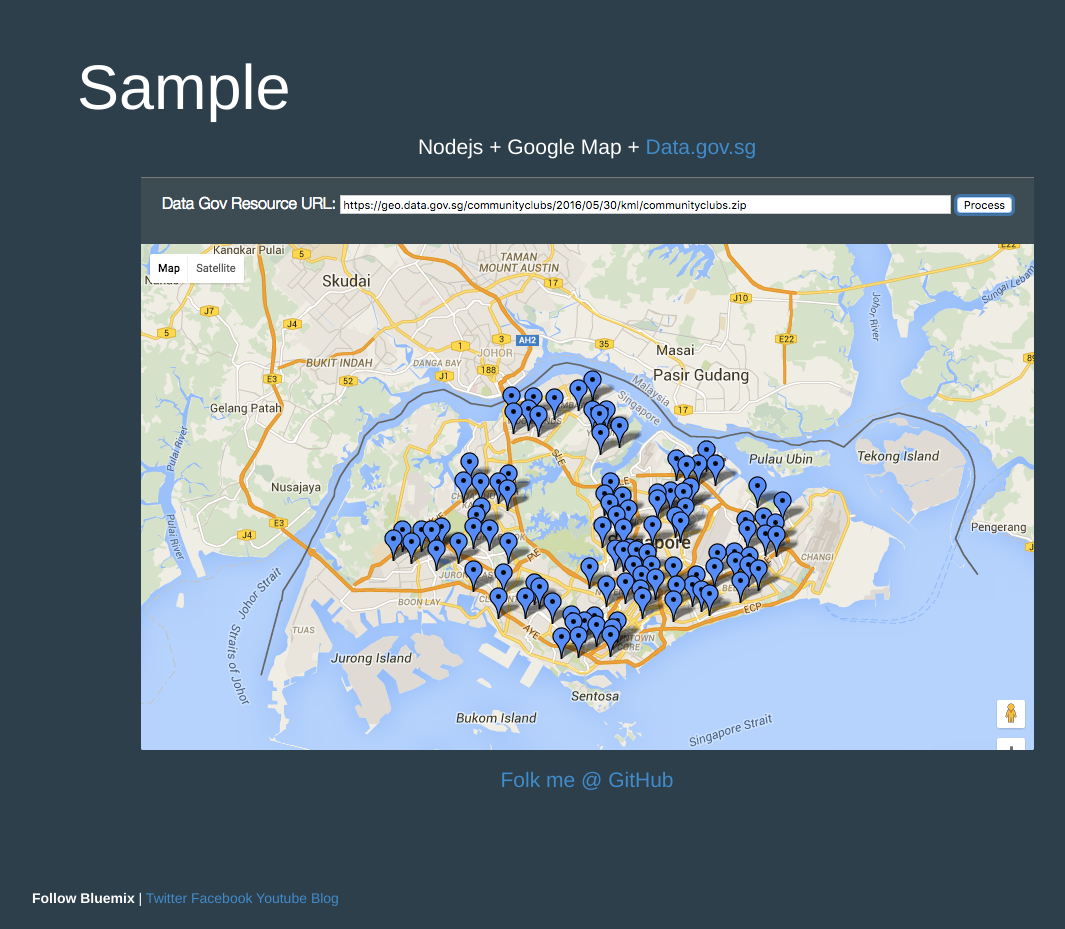
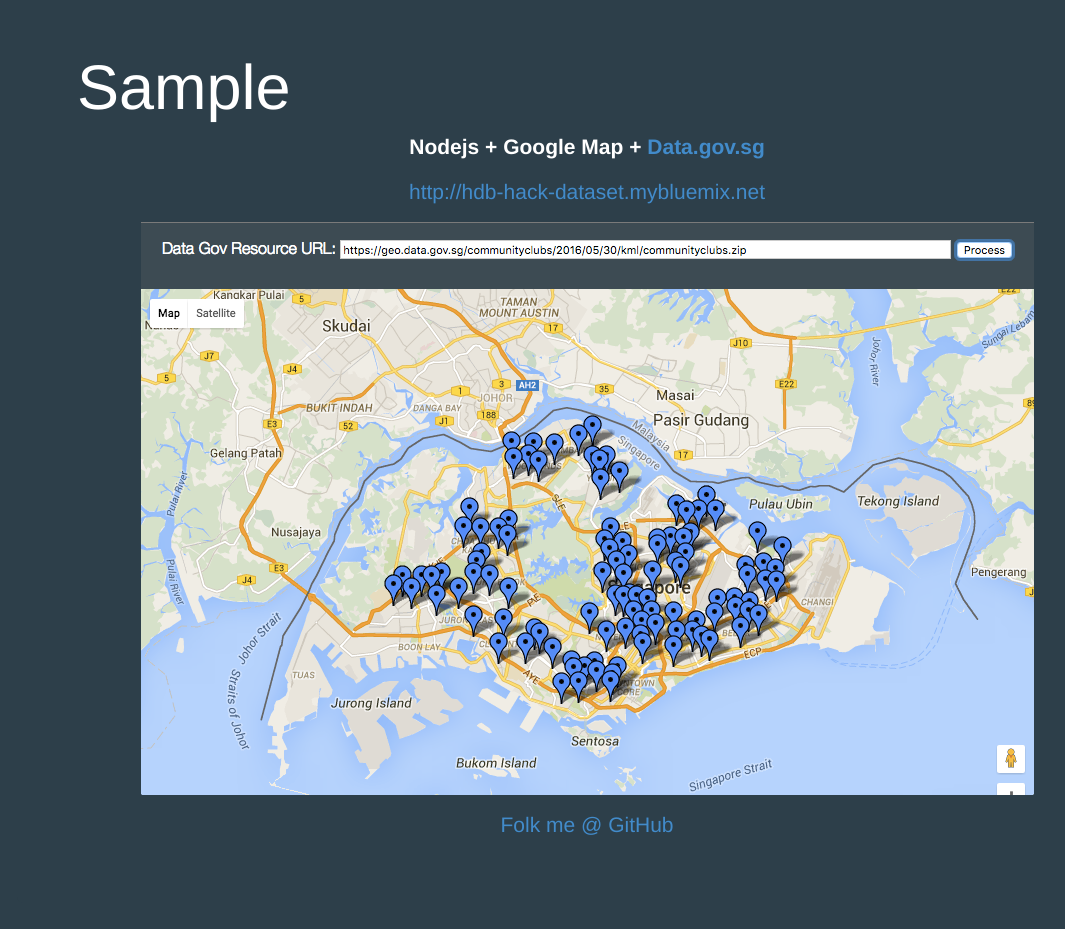
Before and after one commit to ongkhaiwei/hdb-cool-ideas-hack, a website: page public/index.html in a window 1280 px wide. Shown: the part 7380-8309 px from the top of the page, without its empty margins (53-1118 px from the left). Drawn offline with Linux system fonts and the light colour scheme.

Commit message:
Added Sample Link

```diff
--- a/public/index.html
+++ b/public/index.html
@@ -325,7 +325,8 @@
 
         <h1>Sample</h1>
         <div style="text-align: center">
-        <p style="text-align: center">Nodejs + Google Map + <a href="https://data.gov.sg" target="_blank">Data.gov.sg</a></p>
+        <p style="text-align: center"><strong>Nodejs + Google Map + <a href="https://data.gov.sg" target="_blank">Data.gov.sg</a></strong></p>
+        <p style="text-align: center"><a href="http://hdb-hack-dataset.mybluemix.net" target="_blank">http://hdb-hack-dataset.mybluemix.net</a></p>
         <p style="text-align: center"><img src="images/sample.png"></p>
         <p><a href="https://github.com/ongkhaiwei/hdb-hack-dataset">Folk me @ GitHub</a></p>
       </div>
```
